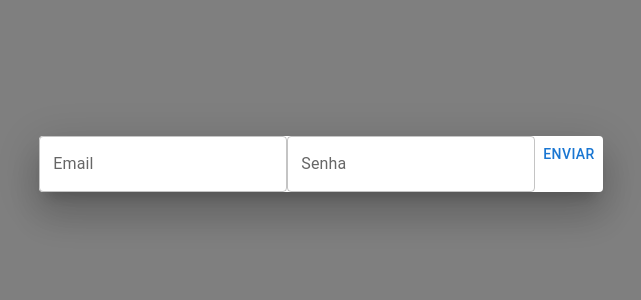
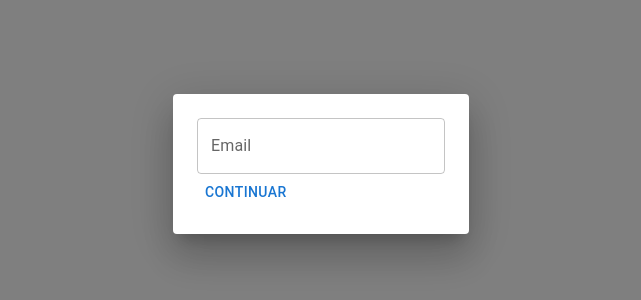
Before and after one commit to Vicentinos/app-assistencia-social, a React (Vite) app in the folder hosting/: page / in a window 1280 px wide. Shown: the part 236-536 px from the top of the page, without its empty margins (319-960 px from the left). Built offline with nearby package versions, Linux system fonts and the light colour scheme.

Commit message:
test: login steps

```diff
--- a/hosting/package.json
+++ b/hosting/package.json
@@ -4,8 +4,8 @@
   "description": "",
   "main": "index.js",
   "scripts": {
-    "build": "vite build --watch",
-    "start": "vite",
+    "build": "vite build",
+    "start": "vite build --watch --mode development",
     "test": "jest"
   },
   "repository": {
--- a/hosting/src/auth/authentication-modal.tsx
+++ b/hosting/src/auth/authentication-modal.tsx
@@ -1,37 +1,69 @@
 import React, { useState } from "react";
-import { Box, Button, Dialog, TextField } from "@mui/material";
+import { Box, Button, Collapse, Dialog, TextField } from "@mui/material";
 
 export type Props = {
+  onVerifyEmail: (email: string) => Promise<{ isRegistered: boolean }>;
   isLoggedIn: boolean;
   onSubmitEmailLogin: (email: string, password: string) => void;
 };
+
+const useFormState = () =>
+  useState<{ email: string; password: string; isRegistered: boolean | null }>({
+    email: "",
+    password: "",
+    isRegistered: null,
+  });
+
 export const AuthenticationModal: React.FC<Props> = (props) => {
-  const [emailValue, setEmailValue] = useState("");
-  const [pwValue, setPwValue] = useState("");
+  const [formState, setFormState] = useFormState();
   return (
     <Dialog open={!props.isLoggedIn}>
-      <Box role={"alertdialog"}>
+      <Box role={"alertdialog"} m={3}>
         <TextField
           label={"Email"}
-          value={emailValue}
+          value={formState.email}
           onChange={(event) => {
-            setEmailValue(event.target.value);
+            setFormState(() => ({
+              email: event.target.value,
+              password: "",
+              isRegistered: null,
+            }));
           }}
         />
+        <Collapse in={Boolean(formState.isRegistered)}>
           <TextField
             label={"Senha"}
-          value={pwValue}
+            value={formState.password}
             onChange={(event) => {
-            setPwValue(event.target.value);
+              setFormState((state) => ({
+                ...state,
+                password: event.target.value,
+              }));
             }}
           />
+        </Collapse>
+        <Collapse in={formState.isRegistered === null}>
           <Button
             onClick={() => {
-            props.onSubmitEmailLogin(emailValue, pwValue);
+              props.onVerifyEmail(formState.email).then((result) => {
+                if (result.isRegistered) {
+                  setFormState((state) => ({ ...state, isRegistered: true }));
+                }
+              });
+            }}
+          >
+            Continuar
+          </Button>
+        </Collapse>
+        <Collapse in={Boolean(formState.isRegistered)}>
+          <Button
+            onClick={() => {
+              props.onSubmitEmailLogin(formState.email, formState.password);
             }}
           >
             Enviar
           </Button>
+        </Collapse>
       </Box>
     </Dialog>
   );
--- a/hosting/src/main.tsx
+++ b/hosting/src/main.tsx
@@ -1,23 +1,23 @@
 import React, { FC } from "react";
-import ReactDOM from "react-dom";
 import { AuthenticationModal } from "./auth/authentication-modal";
+import { createRoot } from "react-dom/client";
 
 const Main: FC = () => {
   return (
     <>
       <AuthenticationModal
         isLoggedIn={false}
-        onSubmitEmailLogin={(email: string, password: string) => {
-          console.log(email, password);
-        }}
+        onSubmitEmailLogin={(email, password) => console.log(email, password)}
+        onVerifyEmail={() => ({ isRegistered: true })}
       />
     </>
   );
 };
-
-ReactDOM.render(
+const container = document.getElementById("root");
+// eslint-disable-next-line @typescript-eslint/no-non-null-assertion
+const root = createRoot(container!); // createRoot(container!) if you use TypeScript
+root.render(
   <React.StrictMode>
     <Main />
-  </React.StrictMode>,
-  document.getElementById("root")
+  </React.StrictMode>
 );
```
Also changed, not shown: 1 other file (tests, documents, lock files or other folders). Lines whose indentation alone changed are shown as unchanged.
